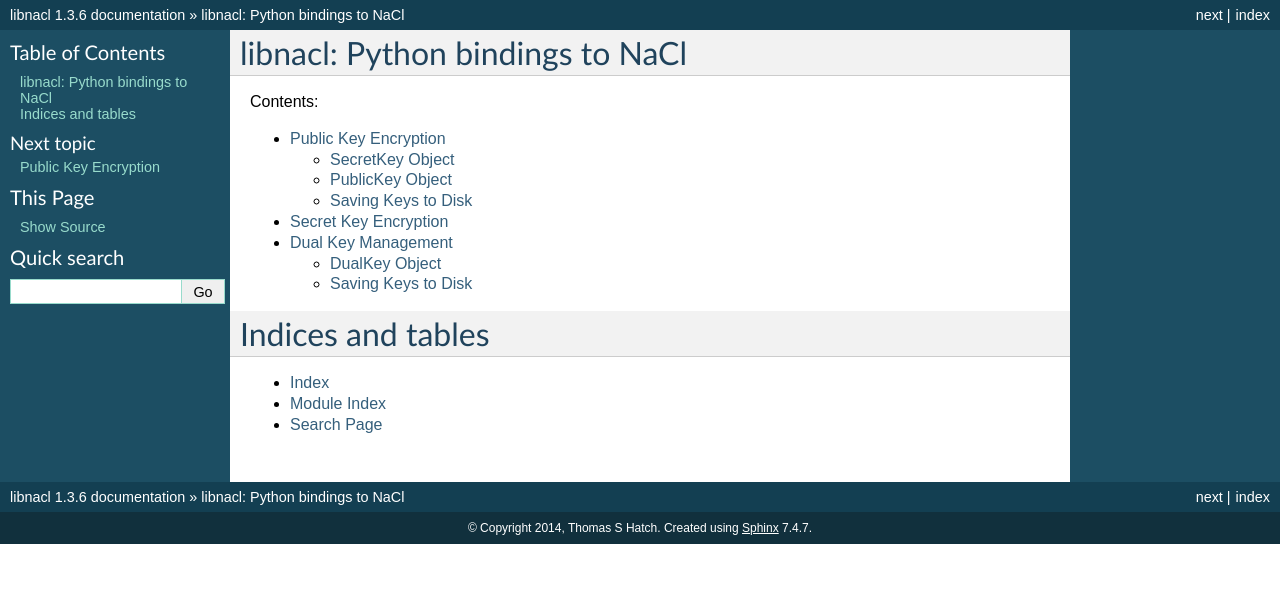
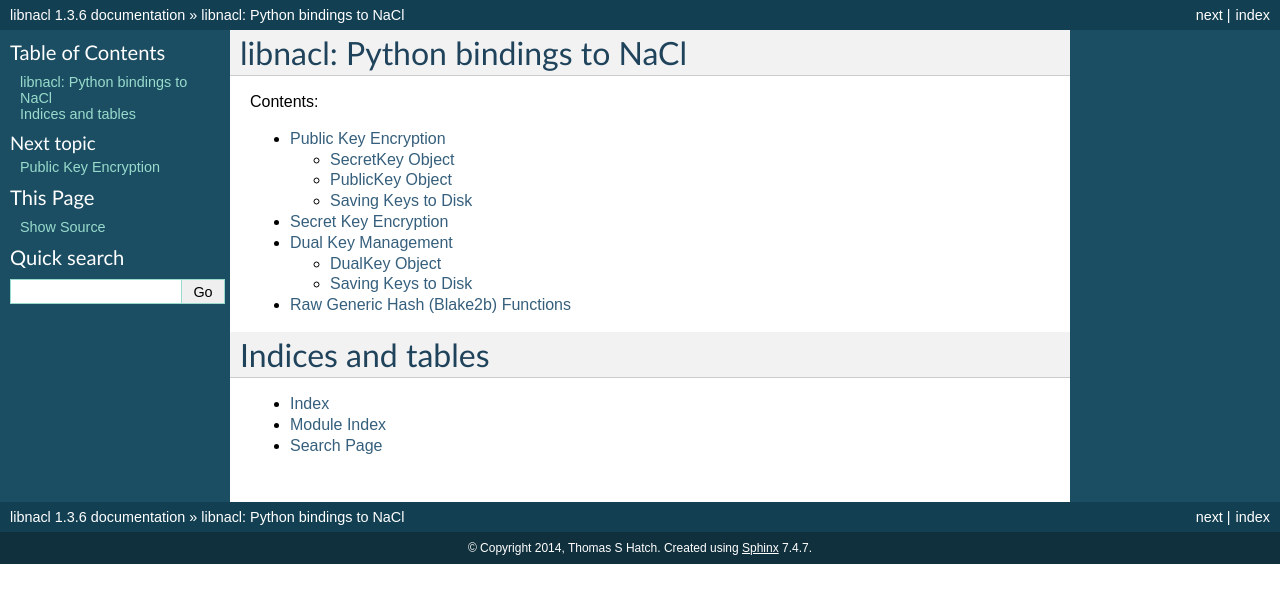
Before and after one commit to saltstack/libnacl, a Sphinx documentation site: the page built from doc/index.rst, in a window 1280 px wide. Shown: the top 603 px of the page. Built offline with Sphinx 7.4.7, drawn with Linux system fonts in a browser that asks for light colours; pages that are not in the unit, such as notebooks, are missing from menus.

Commit message:
Add generichash to doc index

```diff
--- a/doc/index.rst
+++ b/doc/index.rst
@@ -15,6 +15,7 @@ Contents:
    topics/raw_secret
    topics/raw_sign
    topics/raw_hash
+   topics/raw_generichash
    topics/releases/index
 
 
```
